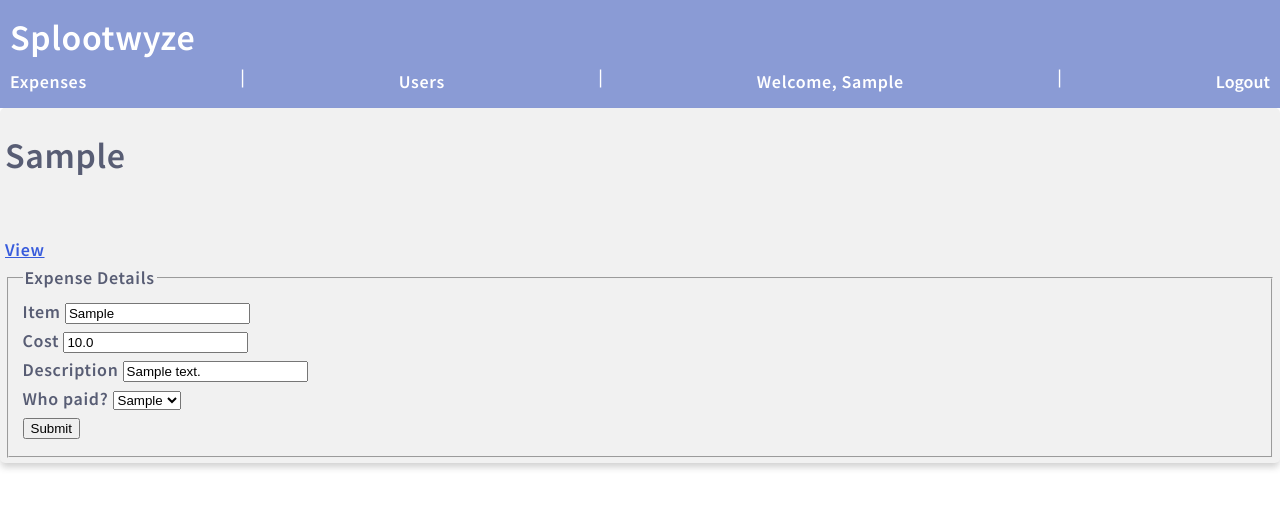
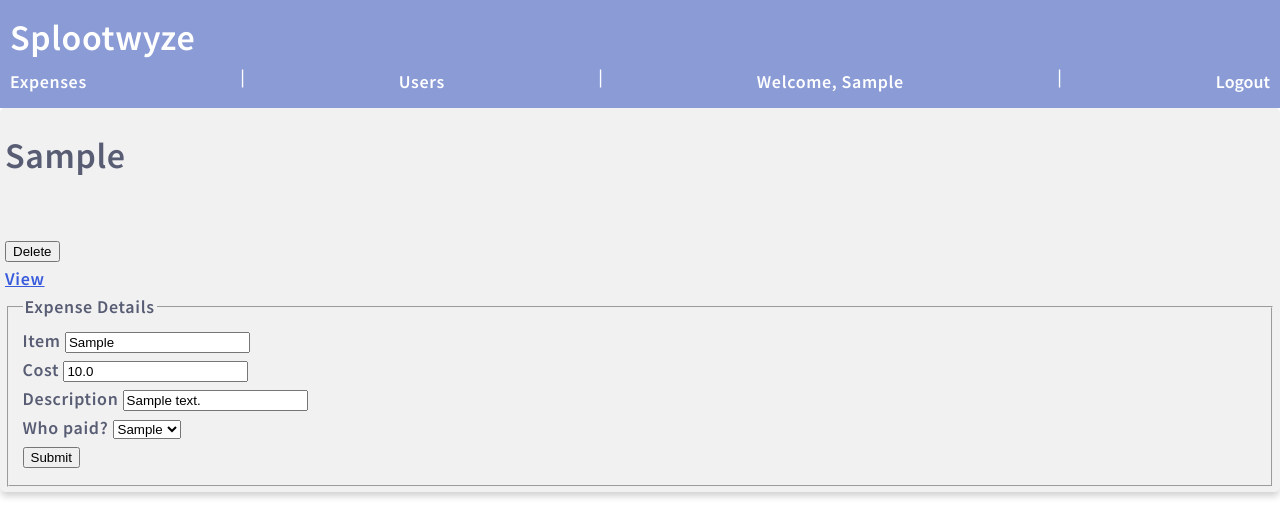
Before and after one commit to ajc133/expenses-app-django, a Django app: page /expenses/1/edit in a window 1280 px wide. Shown: the top 532 px of the page. Run offline with Django 5.2, Linux system fonts and the light colour scheme; a user stored in the database is signed in; tables that the repository leaves empty hold one stand-in row (values such as "Sample post").

Commit message:
add inconvenient delete button
if we ever want to delete a lot, we'll use the admin interface

```diff
--- a/expenses/templates/expense_edit.html
+++ b/expenses/templates/expense_edit.html
@@ -7,6 +7,11 @@ Edit expense
 {% block content %}
 <div class="mycard">
 	<h1>{{ expense.item }}</h1>
+	<form action="{% url 'expense_delete' expense.id %}" method="post">
+		{% csrf_token %}
+		<input hidden name="expense-id" value="{{ expense.id }}">
+		<p><button type="submit">Delete</button></p>
+	</form>
 	<p><a href={% url 'expense_details' expense.id %}>View</a></p>
 	{% include 'expense_form_with_id.html' with expense=expense %}
 </div>
--- a/expenses/urls.py
+++ b/expenses/urls.py
@@ -13,4 +13,7 @@ urlpatterns = [
         name="expense_details",
     ),
     path("expenses/<int:expense_id>/edit", views.expense_edit, name="expense_edit"),
+    path(
+        "expenses/<int:expense_id>/delete", views.expense_delete, name="expense_delete"
+    ),
 ]
--- a/expenses/views.py
+++ b/expenses/views.py
@@ -122,6 +122,13 @@ def expense_edit(request: HttpRequest, expense_id):
     return HttpResponse(template.render(context, request))
 
 
+@require_http_methods(["POST"])
+@login_required
+def expense_delete(request: HttpRequest, expense_id):
+    Expense.objects.get(pk=expense_id).delete()
+    return HttpResponseRedirect(reverse("expenses"))
+
+
 @require_safe
 @login_required
 def users(request: HttpRequest):
```
